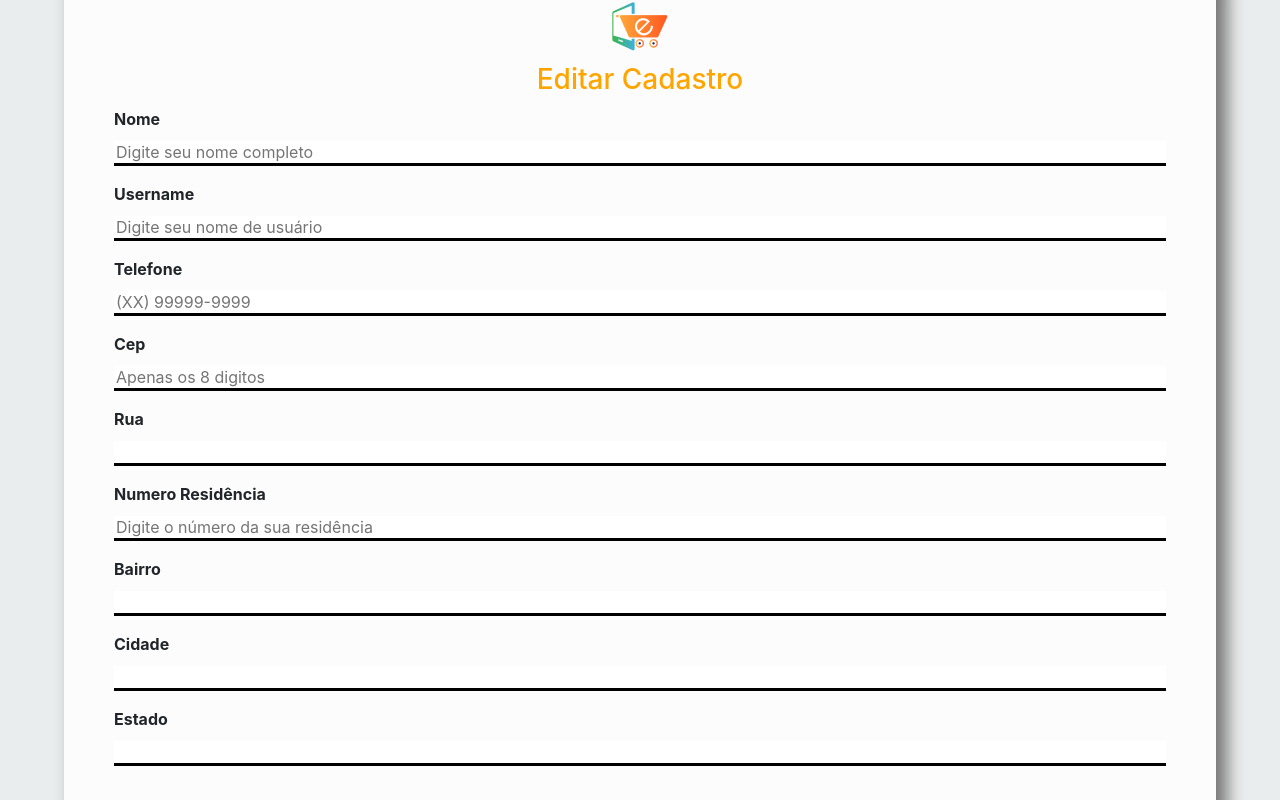
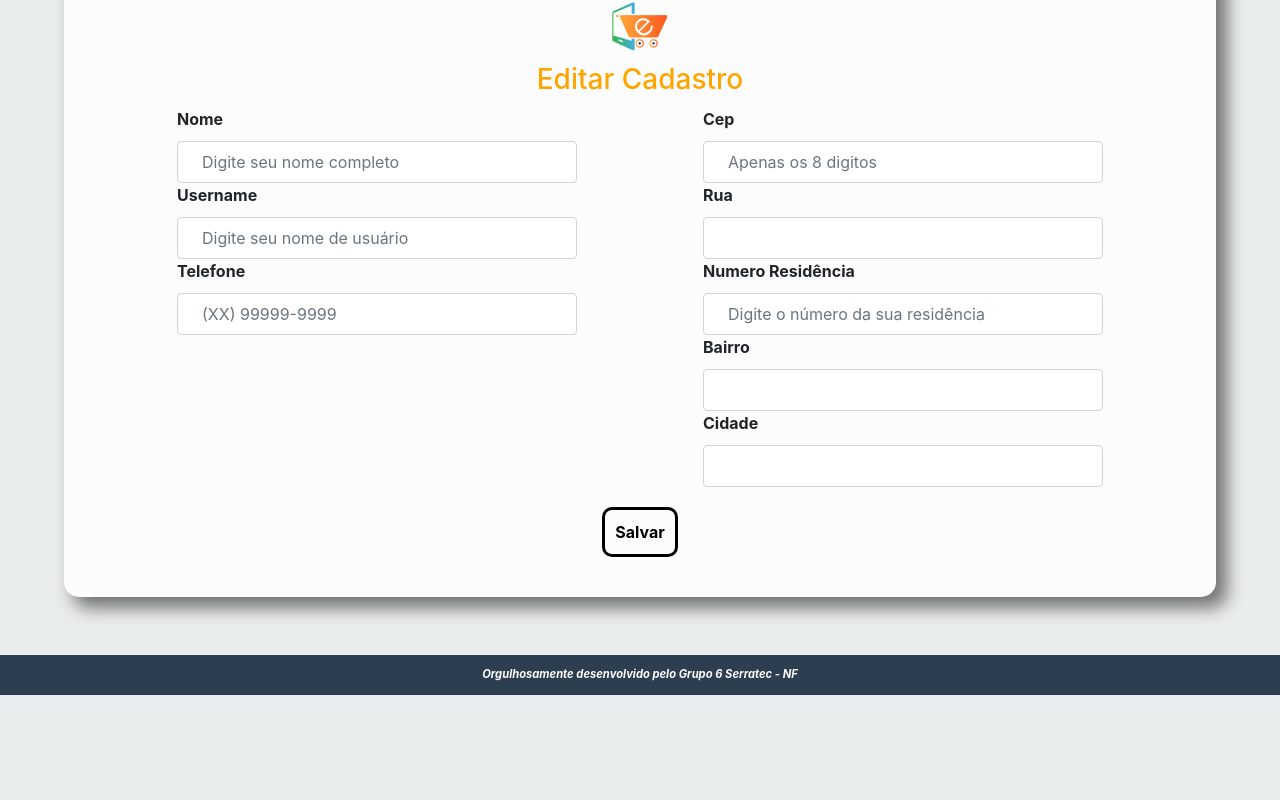
Before and after one commit to afonsonrodrigues/projeto-final-serratec-react-2, a React (Create React App) app: page /cliente-editar in a window 1280 px wide. Shown: the part 231-1031 px from the top of the page. After the commit the page ends 926 px from the top, so only its background shows below. Built offline with nearby package versions, Linux system fonts and the light colour scheme; no server answers.

Commit message:
ajustes finais

```diff
--- a/src/components/FormularioLogin/estilos.css
+++ b/src/components/FormularioLogin/estilos.css
@@ -31,23 +31,6 @@ label {
   margin-bottom: 10px;
 }
 
-input {
-  box-sizing: border-box;
-  margin-bottom: 10px;
-  display: block;
-  width: 100%;
-  margin-bottom: 16px;
-  font-size: 1rem;
-  border: none;
-  border-bottom: 3px solid black;
-  height: 25px;
-}
-
-input:focus {
-  outline: none;
-  border-bottom: 3px solid rgb(86, 83, 83);
-}
-
 button {
   width: 100%;
   font-size: 1rem;
--- a/src/components/FormularioLogin/index.jsx
+++ b/src/components/FormularioLogin/index.jsx
@@ -46,9 +46,9 @@ const FormularioLogin = ({ onLogin, pegarNome }) => {
             <img className="logoLogin" src={logoLogin} alt="Logo e-commerce" />
             <h3>Login</h3>
             <label>E-mail</label>
-            <input type="text" value={email} onChange={manipularEmail} />
+            <input type="text" value={email} onChange={manipularEmail} className="form-control"/>
             <label>Senha</label>
-            <input type="password" value={senha} onChange={manipularSenha} />
+            <input type="password" value={senha} onChange={manipularSenha} className="form-control"/>
             <button>Login</button>
             <p>
                 Ainda não é cadastrado?{" "}
--- a/src/pages/ClienteCadastrar/estilos.css
+++ b/src/pages/ClienteCadastrar/estilos.css
@@ -36,23 +36,6 @@ div {
     font-weight: bold;
 }
 
-input {
-    box-sizing: border-box;
-    margin-bottom: 10px;
-    display: block;
-    width: 100%;
-    margin-bottom: 16px;
-    font-size: 1rem;
-    border: none;
-    border-bottom: 3px solid black;
-    height: 25px;
-}
-
-input:focus {
-    outline: none;
-    border-bottom: 3px solid rgb(86, 83, 83);
-}
-
 button {
     width: 100%;
     font-size: 1rem;
--- a/src/pages/ClienteCadastrar/index.jsx
+++ b/src/pages/ClienteCadastrar/index.jsx
@@ -100,11 +100,12 @@ const ClienteCadastrar = () => {
                 <form className="formCadastro" onSubmit={efetuarCadastro}>
                     <img src={logoLogin} alt="Logo login" />
                     <h3>Cadastro</h3>
-                    <div className=" d-flex flex-row flex-wrap">
+                    <div className=" d-flex flex-row flex-wrap justify-content-around">
                         <div className="cadastro1">
                             <div>
                                 <label>Nome</label>
                                 <input
+                                    className="form-control py-2 px-4"
                                     required
                                     type="text"
                                     value={nome}
@@ -117,6 +118,7 @@ const ClienteCadastrar = () => {
                             <div>
                                 <label>Email</label>
                                 <input
+                                    className="form-control py-2 px-4"
                                     required
                                     type="email"
                                     value={email}
@@ -129,6 +131,7 @@ const ClienteCadastrar = () => {
                             <div>
                                 <label>Username</label>
                                 <input
+                                    className="form-control py-2 px-4"
                                     required
                                     type="text"
                                     value={userName}
@@ -139,9 +142,10 @@ const ClienteCadastrar = () => {
                                     placeholder="Digite seu nome de usuário"
                                 />
                             </div>
-                            <form className="row g-3">
+                            <div>
                                 <label>Senha</label>
                                 <input
+                                    className="form-control py-2 px-4"
                                     required
                                     type="password"
                                     value={senha}
@@ -150,10 +154,11 @@ const ClienteCadastrar = () => {
                                     }
                                     placeholder="Crie uma senha de 8 a 15 digitos"
                                 />
-                            </form>
+                            </div>
                             <div>
                                 <label>CPF</label>
                                 <input
+                                    className="form-control py-2 px-4"
                                     required
                                     type="number"
                                     value={cpf}
@@ -164,6 +169,7 @@ const ClienteCadastrar = () => {
                             <div>
                                 <label>Telefone</label>
                                 <input
+                                    className="form-control py-2 px-4"
                                     required
                                     type="number"
                                     value={telefone}
@@ -176,6 +182,7 @@ const ClienteCadastrar = () => {
                             <div>
                                 <label>Data de Nascimento</label>
                                 <input
+                                    className="form-control py-2 px-4"
                                     required
                                     type="data"
                                     value={dataNascimento}
@@ -190,6 +197,7 @@ const ClienteCadastrar = () => {
                             <div>
                                 <label>Cep</label>
                                 <input
+                                    className="form-control py-2 px-4"
                                     required
                                     type="number"
                                     value={cep}
@@ -201,6 +209,7 @@ const ClienteCadastrar = () => {
                             <div>
                                 <label>Rua</label>
                                 <input
+                                    className="form-control py-2 px-4"
                                     required
                                     type="text"
                                     value={rua}
@@ -212,6 +221,7 @@ const ClienteCadastrar = () => {
                             <div>
                                 <label>Numero Residência</label>
                                 <input
+                                    className="form-control py-2 px-4"
                                     required
                                     type="number"
                                     value={numero}
@@ -224,6 +234,7 @@ const ClienteCadastrar = () => {
                             <div>
                                 <label>Bairro</label>
                                 <input
+                                    className="form-control py-2 px-4"
                                     required
                                     type="text"
                                     value={bairro}
@@ -235,6 +246,7 @@ const ClienteCadastrar = () => {
                             <div>
                                 <label>Cidade</label>
                                 <input
+                                    className="form-control py-2 px-4"
                                     required
                                     type="text"
                                     value={cidade}
--- a/src/pages/ClienteEditar/index.jsx
+++ b/src/pages/ClienteEditar/index.jsx
@@ -96,31 +96,39 @@ const ClienteEditar = () => {
                 <form className="formCadastro" onSubmit={efetuarCadastro}>
                     <img src={logoLogin} alt="Logo login" />
                     <h3>Editar Cadastro</h3>
+                    <div className=" d-flex flex-row flex-wrap justify-content-around">
+                        <div className="cadastro1">
                             <div>
                                 <label>Nome</label>
                                 <input
+                                    className="form-control py-2 px-4"
                                     required
                                     type="text"
                                     value={nome}
-                            onChange={(evento) => setNome(evento.target.value)}
+                                    onChange={(evento) =>
+                                        setNome(evento.target.value)
+                                    }
                                     placeholder="Digite seu nome completo"
                                 />
                             </div>
                             <div>
                                 <label>Username</label>
                                 <input
+                                    className="form-control py-2 px-4"
                                     required
                                     type="text"
                                     value={userName}
                                     onChange={(evento) =>
                                         setUserName(evento.target.value)
                                     }
+                                    minLength="5"
                                     placeholder="Digite seu nome de usuário"
                                 />
                             </div>
                             <div>
                                 <label>Telefone</label>
                                 <input
+                                    className="form-control py-2 px-4"
                                     required
                                     type="number"
                                     value={telefone}
@@ -130,9 +138,12 @@ const ClienteEditar = () => {
                                     placeholder="(XX) 99999-9999"
                                 />
                             </div>
+                        </div>
+                        <div className="cadastro2">
                             <div>
                                 <label>Cep</label>
                                 <input
+                                    className="form-control py-2 px-4"
                                     required
                                     type="number"
                                     value={cep}
@@ -144,15 +155,19 @@ const ClienteEditar = () => {
                             <div>
                                 <label>Rua</label>
                                 <input
+                                    className="form-control py-2 px-4"
                                     required
                                     type="text"
                                     value={rua}
-                            onChange={(evento) => setRua(evento.target.value)}
+                                    onChange={(evento) =>
+                                        setRua(evento.target.value)
+                                    }
                                 />
                             </div>
                             <div>
                                 <label>Numero Residência</label>
                                 <input
+                                    className="form-control py-2 px-4"
                                     required
                                     type="number"
                                     value={numero}
@@ -165,6 +180,7 @@ const ClienteEditar = () => {
                             <div>
                                 <label>Bairro</label>
                                 <input
+                                    className="form-control py-2 px-4"
                                     required
                                     type="text"
                                     value={bairro}
@@ -176,6 +192,7 @@ const ClienteEditar = () => {
                             <div>
                                 <label>Cidade</label>
                                 <input
+                                    className="form-control py-2 px-4"
                                     required
                                     type="text"
                                     value={cidade}
@@ -184,16 +201,7 @@ const ClienteEditar = () => {
                                     }
                                 />
                             </div>
-                    <div>
-                        <label>Estado</label>
-                        <input
-                            required
-                            type="text"
-                            value={estado}
-                            onChange={(evento) =>
-                                setEstado(evento.target.value)
-                            }
-                        />
+                        </div>
                     </div>
                     <button>Salvar</button>
                 </form>
```
Lines whose indentation alone changed are shown as unchanged.
